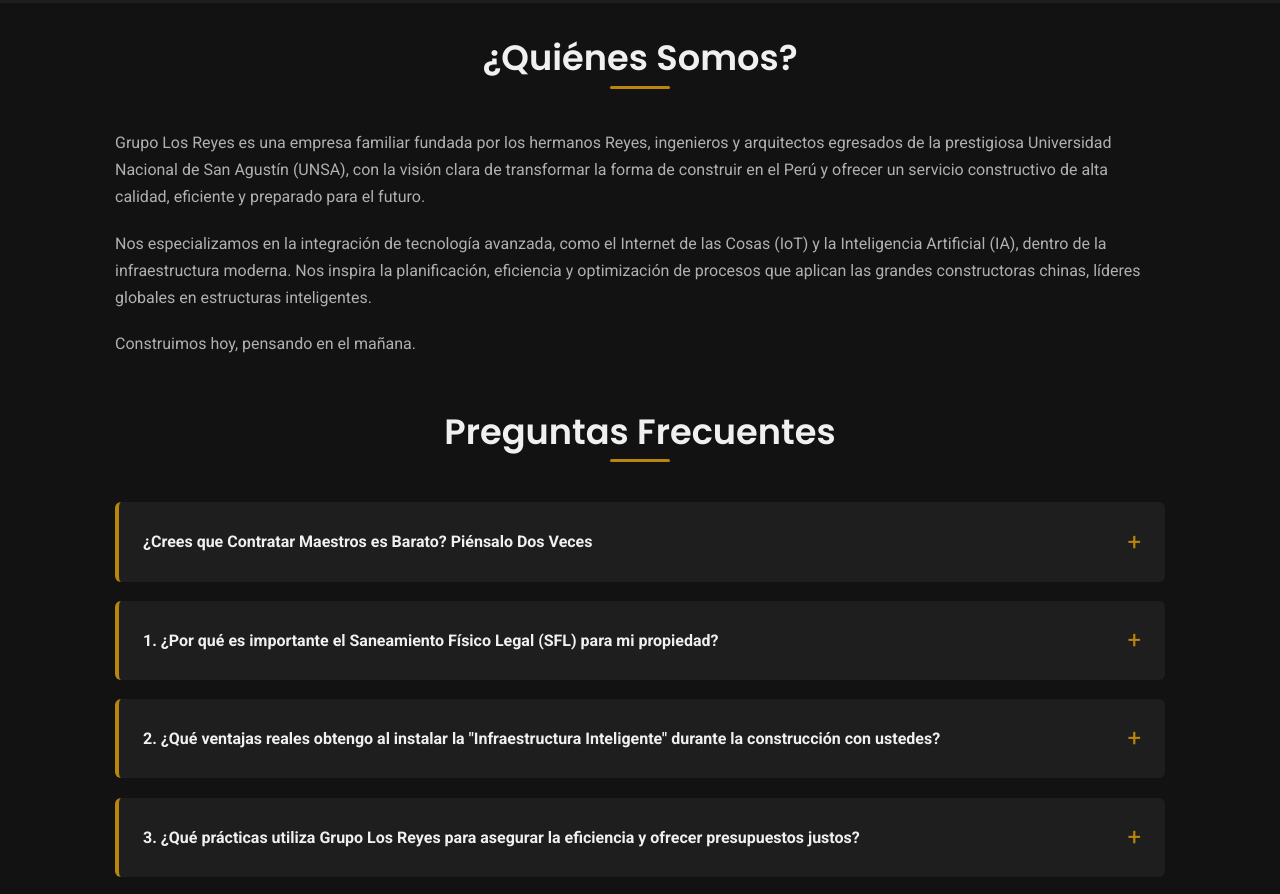
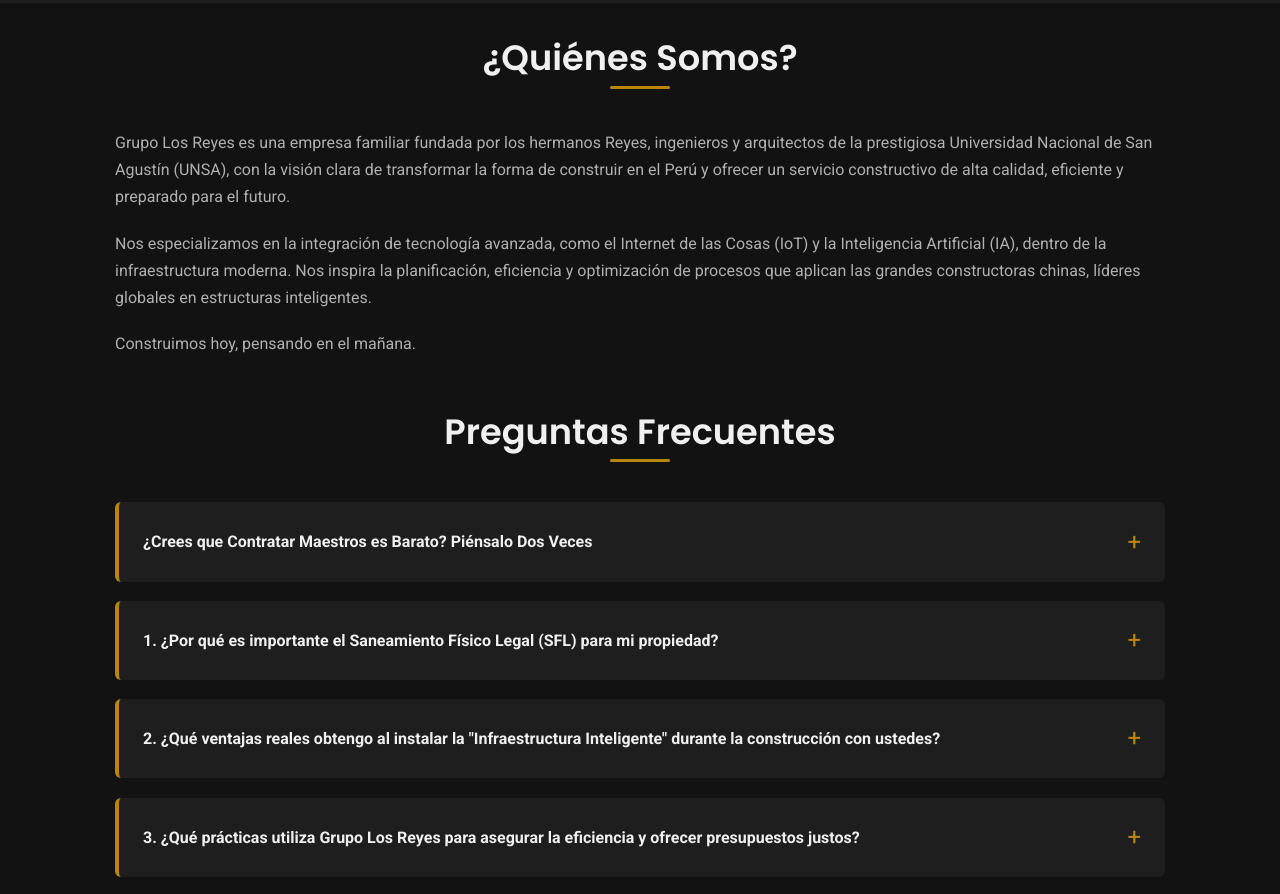
Before and after one commit to Josmanrl/grupolosreyes, a plain HTML site: page index.html in a window 1280 px wide. Shown: the part 3854-4748 px from the top of the page. Drawn offline with Linux system fonts and the light colour scheme.

Commit message:
Update index.html

```diff
--- a/index.html
+++ b/index.html
@@ -128,7 +128,7 @@
 
     <section id="quienes-somos" class="container fade-in"> <!-- Add fade-in animation class -->
         <h2 class="slide-in-bottom">¿Quiénes Somos?</h2> <!-- Add slide-in animation class -->
-        <p class="slide-in-bottom">Grupo Los Reyes es una empresa familiar fundada por los hermanos Reyes, ingenieros y arquitectos egresados de la prestigiosa Universidad Nacional de San Agustín (UNSA), con la visión clara de transformar la forma de construir en el Perú y ofrecer un servicio constructivo de alta calidad, eficiente y preparado para el futuro.</p> <!-- Add slide-in animation class -->
+        <p class="slide-in-bottom">Grupo Los Reyes es una empresa familiar fundada por los hermanos Reyes, ingenieros y arquitectos de la prestigiosa Universidad Nacional de San Agustín (UNSA), con la visión clara de transformar la forma de construir en el Perú y ofrecer un servicio constructivo de alta calidad, eficiente y preparado para el futuro.</p> <!-- Add slide-in animation class -->
         <p class="slide-in-bottom">Nos especializamos en la integración de tecnología avanzada, como el Internet de las Cosas (IoT) y la Inteligencia Artificial (IA), dentro de la infraestructura moderna. Nos inspira la planificación, eficiencia y optimización de procesos que aplican las grandes constructoras chinas, líderes globales en estructuras inteligentes.</p> <!-- Add slide-in animation class -->
         <p class="slide-in-bottom">Construimos hoy, pensando en el mañana.</p> <!-- Add slide-in animation class -->
     </section>
```
